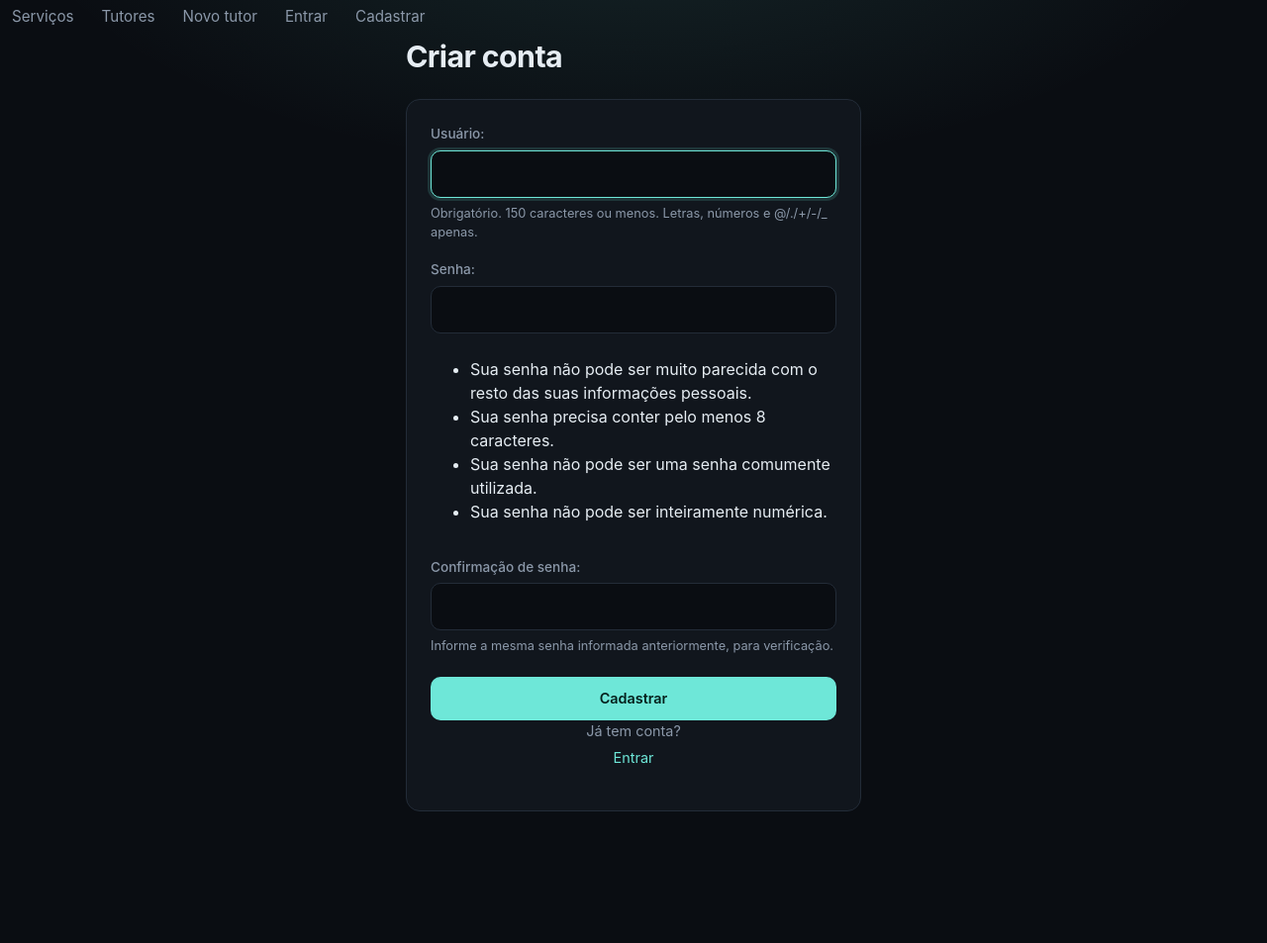
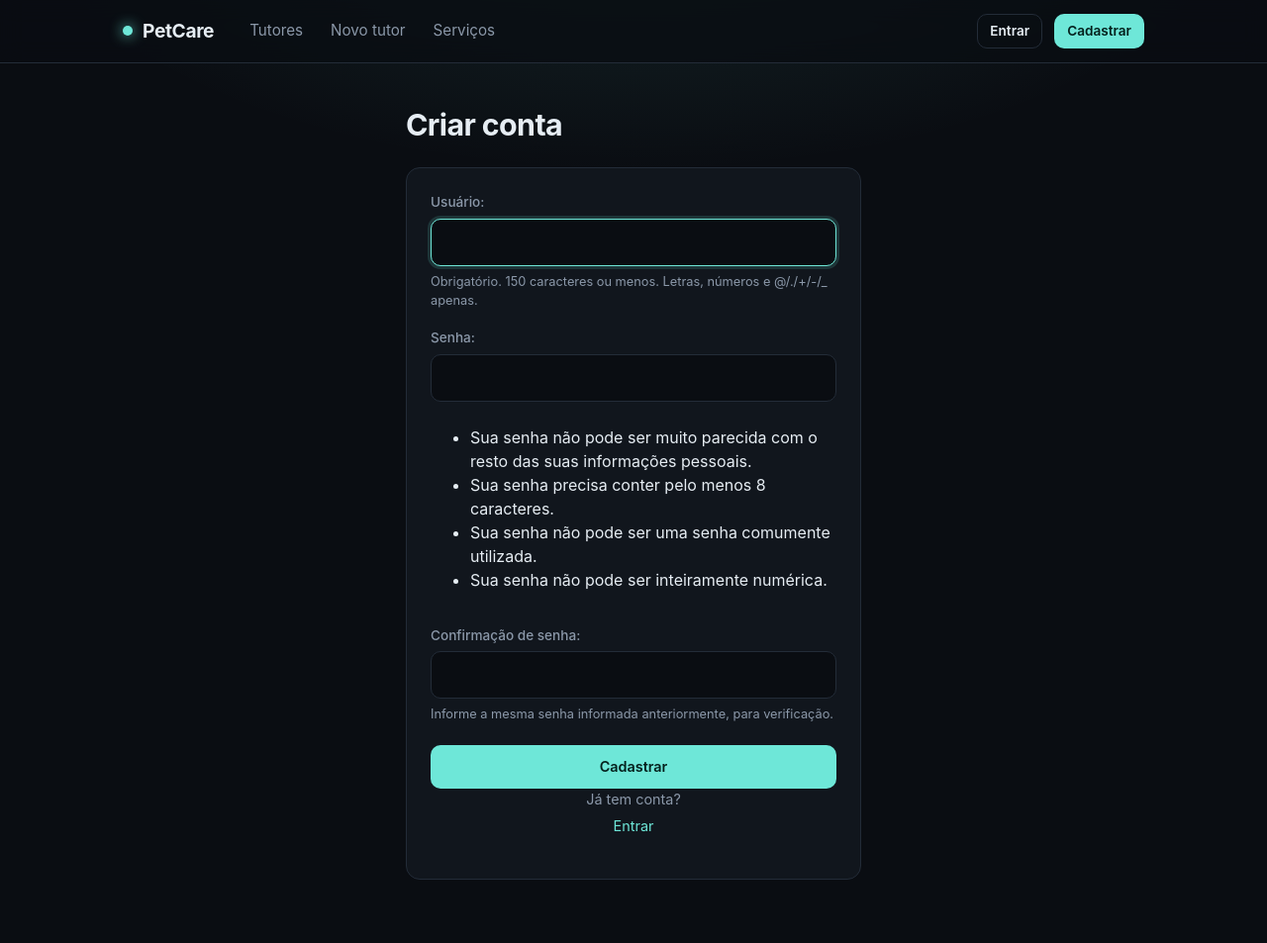
Before and after one commit to Thyago1992/projeto_petcare, a Django app: page /cadastro/ in a window 1280 px wide. Shown: the whole page at 99% size. Before the commit the page ends 820 px from the top, so only its background shows below. Run offline with Django 5.2, Linux system fonts and the light colour scheme.

Commit message:
Alteração final do Layout

```diff
--- a/atendimento/templates/atendimento/base.html
+++ b/atendimento/templates/atendimento/base.html
@@ -8,31 +8,42 @@
 </head>
 
 <body>
+    <header class="topo">
+        <div class="topo-interno">
+            <a href="{% url 'painel' %}" class="marca">PetCare</a>
+
+            {% with rota=request.resolver_match.url_name %}
             <nav class="menu">
+                {% if user.is_authenticated %}
+                    <a href="{% url 'painel' %}" {% if rota == 'painel' %}class="ativo"{% endif %}>Painel</a>
+                    <a href="{% url 'novo_atendimento' %}" {% if rota == 'novo_atendimento' %}class="ativo"{% endif %}>Novo atendimento</a>
+                    <a href="{% url 'lista_pets' %}" {% if rota == 'lista_pets' %}class="ativo"{% endif %}>Pets</a>
+                {% endif %}
+                <a href="{% url 'lista_tutores' %}" {% if rota == 'lista_tutores' %}class="ativo"{% endif %}>Tutores</a>
+                <a href="{% url 'novo_tutor' %}" {% if rota == 'novo_tutor' %}class="ativo"{% endif %}>Novo tutor</a>
+                <a href="{% url 'lista_servicos' %}" {% if rota == 'lista_servicos' %}class="ativo"{% endif %}>Serviços</a>
+            </nav>
+            {% endwith %}
 
-        <a href="{% url 'lista_servicos' %}">Serviços</a>
-        <a href="{% url 'lista_tutores' %}">Tutores</a>
-        <a href="{% url 'novo_tutor' %}">Novo tutor</a>
+            <div class="usuario">
                 {% if user.is_authenticated %}
-           Olá, {{ user.username }}
+                    <span>Olá, {{ user.username }}</span>
                     <form method="post" action="{% url 'sair' %}">
                         {% csrf_token %}
-                <button type="submit">Sair</button>
+                        <button type="submit" class="botao botao-fantasma botao-pequeno">Sair</button>
                     </form>
-            <a href="{% url 'painel' %}">Painel</a>
-            <a href="{% url 'lista_pets' %}">Pets</a>
-            <a href="{% url 'novo_atendimento' %}">Novo atendimento</a>
                 {% else %}
-            <a href="{% url 'login' %}">Entrar</a>
-            <a href="{% url 'cadastro' %}">Cadastrar</a>
+                    <a href="{% url 'login' %}" class="botao botao-fantasma botao-pequeno">Entrar</a>
+                    <a href="{% url 'cadastro' %}" class="botao botao-pequeno">Cadastrar</a>
                 {% endif %}
-    </nav>
-    <main>
+            </div>
+        </div>
+    </header>
+
+    <main class="conteudo">
         {% block content %}
         {% endblock %}
     </main>
-
-
 </body>
 
 </html>
```
Lines whose indentation alone changed are shown as unchanged.
